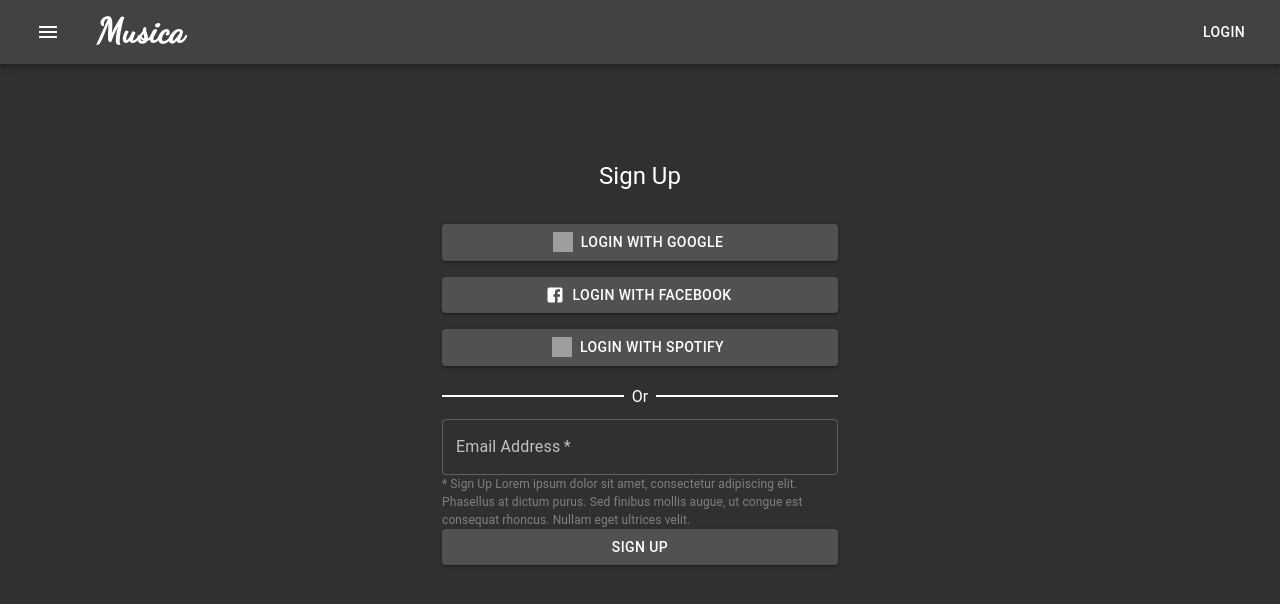
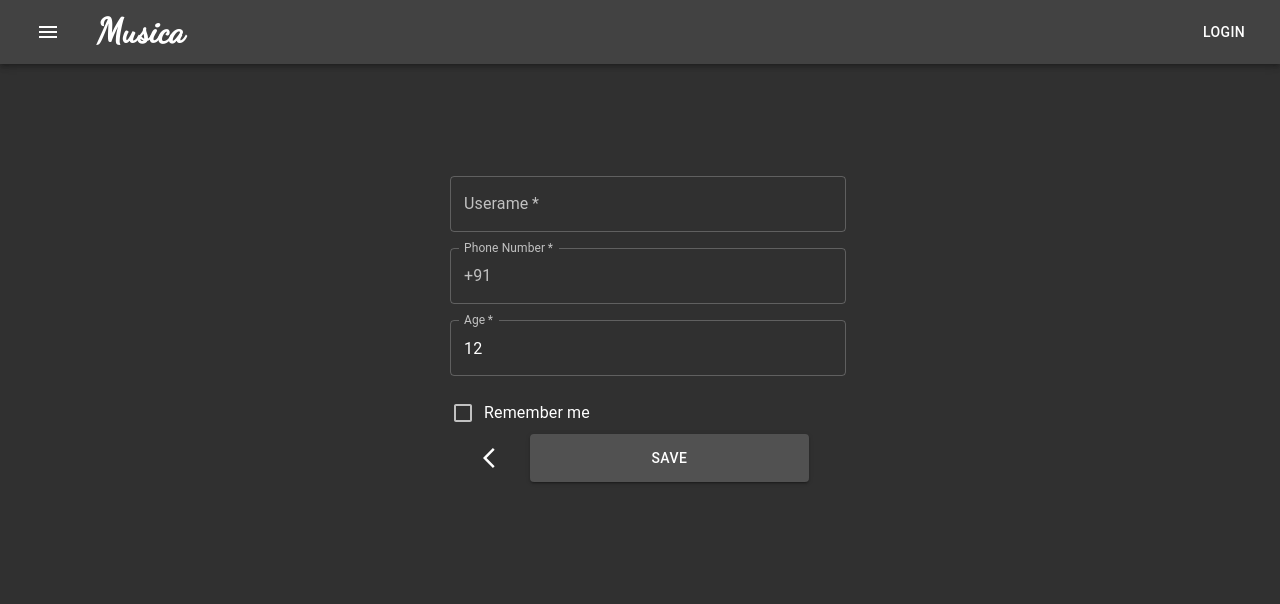
Before and after one commit to Neo945/Musica, a React (Create React App) app in the folder web-app/musica/: page /signup in a window 1280 px wide. Shown: the top 604 px of the page. Built offline with nearby package versions, Linux system fonts and the light colour scheme; grey boxes are pictures that could not be loaded; a web font is replaced by a local one.

Commit message:
Modify: Register validation

```diff
--- a/web-app/musica/src/App.js
+++ b/web-app/musica/src/App.js
@@ -6,7 +6,7 @@
 import { makeStyles } from '@material-ui/core';
 
 function App() {
-  const classes = makeStyles(theme => ({
+  makeStyles(theme => ({
     '@global': {
       '#root': {
         position: 'fixed',
--- a/web-app/musica/src/components/signup.js
+++ b/web-app/musica/src/components/signup.js
@@ -5,7 +5,6 @@
 import { useState } from 'react';
 
 const useStyles = makeStyles((theme) => {
-  console.log(theme.spacing(1,1,1,1))
   return {
   paper: {
     marginTop: theme.spacing(20),
@@ -21,31 +20,57 @@
     backgroundColor: theme.palette.action.selected,
     '&:hover':{
       backgroundColor: theme.palette.action.hover,
-    },width: '80%',
+    },
+    color: theme.palette.text.primary,
+    width: '80%',
+    // borderRadius: '20px',
   },
   btn: {
+    color: theme.palette.text.primary,
     backgroundColor: theme.palette.action.selected,
     '&:hover':{
       backgroundColor: theme.palette.action.hover,
     },
+    // borderRadius: '20px',
+  },
+  cssLabel: {
+    color : 'white'
+  },
+  container: {
+    display:'flex',
+    justifyContent:'space-around',
+    width:"100%",
   },
     remember: {
       margin: theme.spacing(1, 0, 0),
     },
   textField:{
+    color: theme.palette.action.hover,
+    borderColor: theme.palette.action.hover,
     margin: theme.spacing(1),
+  },
+  cssOutlinedInput: {
+    '&$cssFocused $notchedOutline': {
+      borderColor: `${theme.palette.action.active} !important`,
+    }
+  },
+  cssFocused: {},
+
+  notchedOutline: {
+    borderWidth: '1px',
+    borderColor: `${theme.palette.action.hover} !important`
   },
 }});
 
 function EmailInputSignup(params) {
   const classes = useStyles();
+  const [email,setEmail] = useState('');
   function formHandle(event) {
     event.preventDefault();
-    let data = {};
-    const formdata = new FormData(event.target);
-    formdata.forEach((e,v)=>data[v] = e);
-    console.log(formdata);
     params.fun(1);
+    const state = {...params.state};
+    state.email = email;
+    params.update(state);
   }
   return (
     <Container component="main" maxWidth="xs">
@@ -57,21 +82,30 @@
         <form className={classes.form} onSubmit={formHandle}>
           <TextField
             variant="outlined"
+            value={params.state.email==='' ? email : params.state.email}
+            onChange={(event) => {
+              if (params.state.email!==''){
+                const state = {...params.state};
+                state.email = '';
+                params.update(state);
+              }
+              setEmail(event.target.value);
+            }}
             required
             fullWidth
             id="email"
             label="Email Address"
             name="email"
             autoComplete="email"
+            className={classes.textField}
           />
-          <Typography style={{color:"gray",fontSize:"0.75em"}}>
+          <Typography style={{color:"gray",fontSize:"0.75em", margin: '5px'}}>
           * Sign Up Lorem ipsum dolor sit amet, consectetur adipiscing elit. Phasellus at dictum purus. Sed finibus mollis augue, ut congue est consequat rhoncus. Nullam eget ultrices velit.
         </Typography>
           <Button
             type="submit"
             fullWidth
             variant="contained"
-            color="primary"
             className={classes.btn}
           >
             Sign Up
@@ -85,25 +119,65 @@
 }
 function PasswordSignup(params) {
   const classes = useStyles();
+  const [pass, setPass] = useState('');
+  const [cPass, setCPass] = useState('');
+  const [error, setEror] = useState({error: false, message: ''});
+  function formHandle(event) {
+    event.preventDefault();
+    if (pass===cPass){
+      params.fun(2);
+      const state = {...params.state};
+      state.password = pass;
+      state.password2 = cPass;
+      params.update(state);
+    }else{
+      setEror({error: true, message: 'The passwords are not equal'});
+    }
+  }
   return (
     <Container component="main" maxWidth="xs">
+      <form className={classes.form} onSubmit={formHandle}>
       <div className={classes.paper}>
           <TextField
+            error={error.error}
+            helperText={error.message}
             className={classes.textField}
             variant="outlined"
             required
             fullWidth
+            value={params.state.password==='' ? pass : params.state.password}
+            onChange={(event)=>{
+              if (params.state.password!==''){
+                const state = {...params.state};
+                state.password = '';
+                params.update(state);
+              }
+              setEror({error: false, message: ''});
+              setPass(event.target.value);
+            }}
             id="password"
             label="Password"
             type="password"
             autoComplete="current-password"
           />
           <TextField
+            error={error.error}
+            helperText={error.message}
             className={classes.textField}
             variant="outlined"
             required
+            value={params.state.password2==='' ? cPass : params.state.password2}
+            onChange={(event)=>{
+              if (params.state.password2!==''){
+                const state = {...params.state};
+                state.password2 = '';
+                params.update(state);
+              }
+              setEror({error: false, message: ''});
+              setCPass(event.target.value);
+            }}
             fullWidth
-            id="password"
+            id="password2"
             label="Confirm Password"
             type="password"
             autoComplete="current-password"
@@ -111,90 +185,133 @@
           <Typography style={{color:"gray",fontSize:"0.75em"}}>
           * Sign Up Lorem ipsum dolor sit amet, consectetur adipiscing elit. Phasellus at dictum purus. Sed finibus mollis augue, ut congue est consequat rhoncus. Nullam eget ultrices velit.
         </Typography>
-          <Container style={{display:'flex', justifyContent:'space-around',width:"100%"}}>
+          <Container className={classes.container}>
         <IconButton aria-label="back" onClick={() => params.fun(0)}>
           <ArrowBackIosIcon />
         </IconButton>
         <Button
             fullWidth
+            type="submit"
             variant="contained"
-            color="primary"
             className={'submit ' + classes.submit}
-            onClick={() => params.fun(2)}
           >
             Continue
           </Button>
         </Container>
         </div>
+        </form>
     </Container>
   );
 }
 function UserInfoSignup(params) {
   const classes = useStyles();
+  const [username,setUsername] = useState('');
+  const [phone,setPhone] = useState('');
+  const [age,setAge] = useState(12);
   return (
     <Container component="div" className={classes.paper} maxWidth="xs">
+      <form className={classes.form} onSubmit={(event)=> event.preventDefault()}>
       <TextField
       className={classes.textField}
           id="username"
           fullWidth
+          required
           variant="outlined"
           label="Userame"
+          value={params.state.username==='' ? username : params.state.username}
+          onChange={(event)=>{
+            if (params.state.password!==''){
+              const state = {...params.state};
+              state.username = '';
+              params.update(state);
+            }
+            setUsername(event.target.value);
+          }}
         />
          <TextField
           className={classes.textField}
-          id="username"
+          id="phone"
+          required
           fullWidth
           variant="outlined"
           label="Phone Number"
           InputProps={{
             startAdornment: <InputAdornment position="start">+91 </InputAdornment>,
           }}
-
+          value={params.state.phone==='' ? phone : params.state.phone}
+          onChange={(event)=>{
+            if (params.state.phone!==''){
+              const state = {...params.state};
+              state.phone = '';
+              params.update(state);
+            }
+            if (isNaN(parseInt(event.target.value.slice(event.target.value.length-1))) || phone.length>9){
+              setPhone(event.target.value.slice(0,phone.length));
+              return;
+            }
+            setPhone(event.target.value);
+          }}
         />
       <TextField
       className={classes.textField}
           id="age"
+          required
           fullWidth
           variant="outlined"
           label="Age"
           type="number"
+          value={age}
+          onChange={(event) => {
+              setAge(parseInt(event.target.value));
+          }}
         />
         <FormControlLabel
             className={classes.remember}
             control={<Checkbox value="remember" color="primary" />}
             label="Remember me"
           />
-        {/* <Button
-            fullWidth
-            variant="contained"
-            color="primary"
-            className={'submit ' + classes.submit}
-          >
-            Save
-          </Button> */}
-          <Container style={{display:'flex', justifyContent:'space-around',width:"100%"}}>
+          <Container className={classes.container}>
         <IconButton aria-label="back" onClick={() => params.fun(1)}>
           <ArrowBackIosIcon />
         </IconButton>
         <Button
             fullWidth
             variant="contained"
-            color="primary"
+            type="submit"
             className={'submit ' + classes.submit}
             // onClick={() => params.fun()}
           >
             Save
           </Button>
         </Container>
-
+        </form>
     </Container>
   );
 }
+// let value = {
+  // email:'',
+  // password: '',
+  // password2: '',
+  // phone: '',
+  // username: '',
+// }
 export default function Signup() {
-  const [step,setStep] = useState(0);
+  const [value,setValue] = useState({
+    email:'',
+    password: '',
+    password2: '',
+    phone: '',
+    username: '',
+    age: 0
+  });
+  const [step,setStep] = useState(3);
   return (
     <div>
-      {step === 0 ? <EmailInputSignup fun={setStep}/> : step===1 ? <PasswordSignup fun={setStep}/> : <UserInfoSignup fun={setStep}/>}
+      {step === 0 ?
+        <EmailInputSignup state={value} update={setValue} fun={setStep}/> : step===1 ?
+        <PasswordSignup state={value} update={setValue} fun={setStep}/> :
+        <UserInfoSignup state={value} update={setValue} fun={setStep}/>
+      }
     </div>
   );
 }
--- a/web-app/musica/src/index.css
+++ b/web-app/musica/src/index.css
@@ -13,7 +13,7 @@
   .seperator::after {
     content: '';
     flex: 1;
-    border-bottom: 2px solid rgb(255, 255, 255);
+    border-bottom: 0.5px solid rgb(255, 255, 255);
   }
 
   .seperator:not(:empty)::before {
```
Lines whose indentation alone changed are shown as unchanged.
